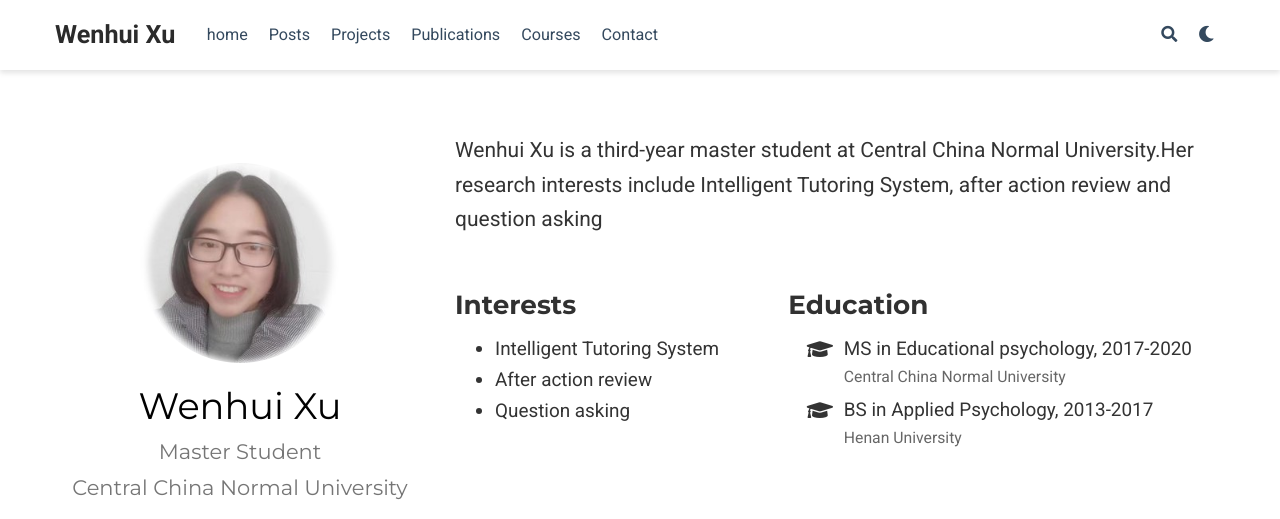
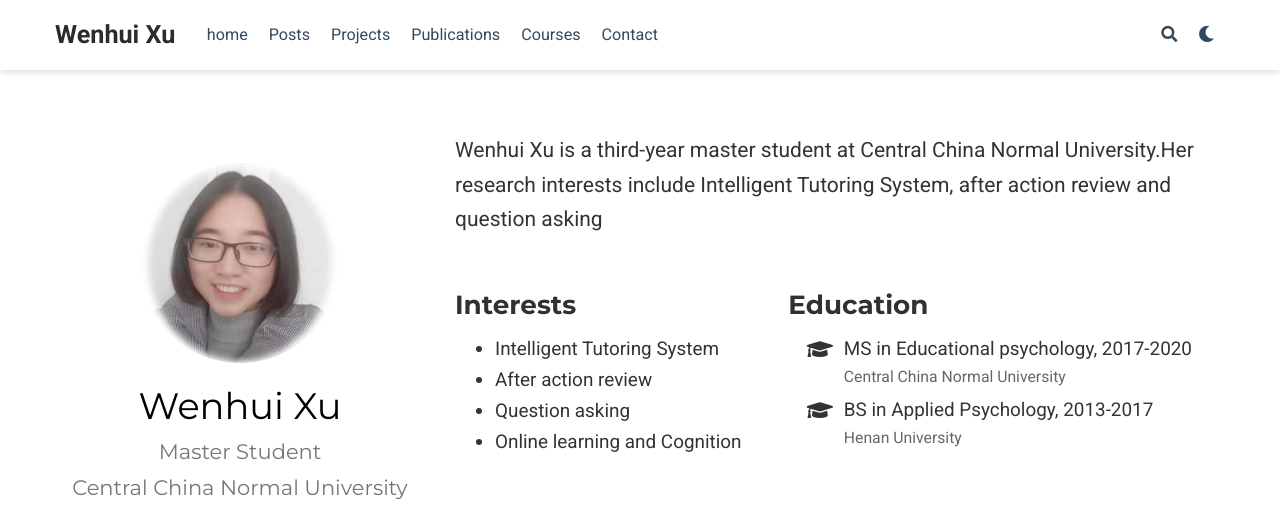
Before and after one commit to wenhuixuxu/psy, a plain HTML site: page authors/admin/index.html in a window 1280 px wide. Shown: the top 519 px of the page. Drawn offline with nearby package versions, Linux system fonts and the light colour scheme; some icons are missing.

Commit message:
params.toml

```diff
--- a/authors/admin/index.html
+++ b/authors/admin/index.html
@@ -528,6 +528,8 @@
 
           <li>Question asking</li>
 
+          <li>Online learning and Cognition</li>
+
         </ul>
       </div>
 
```
Also changed, not shown: 1 other file.
